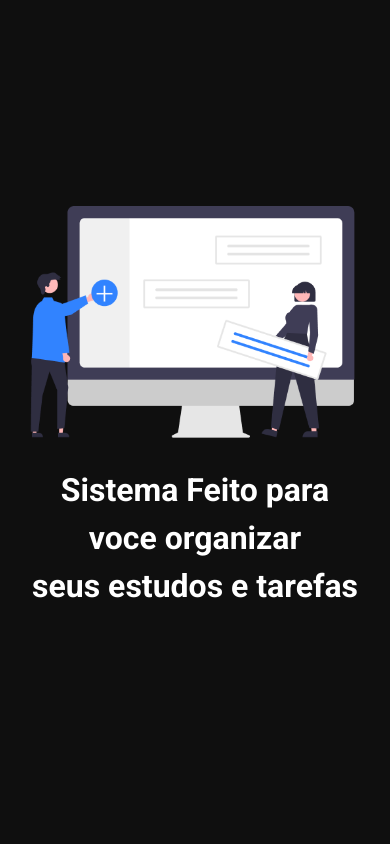
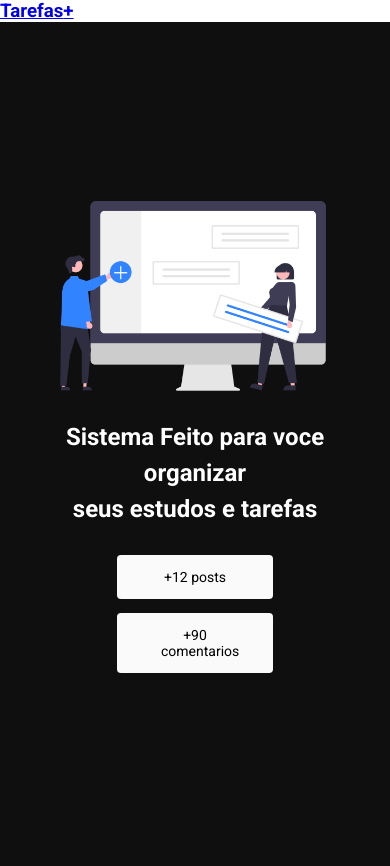
Before and after one commit to Klaudio0707/Tarefas_check, a Next.js app: page / in a window 390 px wide. Before the commit the page ends 844 px from the top, so only its background shows below. Built offline with nearby package versions, Linux system fonts and the light colour scheme.

Commit message:
styles da pg home e responsividade. Mais a criação do header

```diff
--- a/src/app/layout.tsx
+++ b/src/app/layout.tsx
@@ -1,6 +1,7 @@
 import type { Metadata } from "next";
 import { Geist, Geist_Mono } from "next/font/google";
 import "../styles/globals.css";
+import { Header } from "@/components/header";
 
 const geistSans = Geist({
   variable: "--font-geist-sans",
@@ -24,8 +25,9 @@
 }>) {
   return (
     <html lang="en">
-      <body className={`${geistSans.variable} ${geistMono.variable}`}>
-        {children}
+      <body>
+      <Header/> {/* header */}
+           {children}
       </body>
     </html>
   );
--- a/src/app/page.tsx
+++ b/src/app/page.tsx
@@ -19,6 +19,14 @@
           Sistema Feito para voce organizar <br/>
           seus estudos e tarefas
         </h1>
+          <div className={styles.infoContent}>
+            <section className={styles.box}>
+               <span>+12 posts</span>
+            </section>
+            <section className={styles.box}>
+               <span>+90 comentarios</span>
+            </section>
+          </div>
 
      </main>
     </div>
--- /dev/null
+++ b/src/components/header/index.tsx
@@ -0,0 +1,16 @@
+import styles from './styles.module.css'
+import Link from 'next/link'
+export function Header() {
+    return(
+        <header className={styles.header}>
+            <section className={styles.content}>
+                <nav className={styles.nav}>
+                    <Link href='/'>
+                        <h1 className={styles.logo}>Tarefas<span></span>+</h1>
+                    </Link>
+                </nav>
+            </section>
+        </header>
+    )
+
+}
--- a/src/styles/home.module.css
+++ b/src/styles/home.module.css
@@ -1,4 +1,4 @@
-.container{
+.container {
   background-color: #0f0f0f;
   width: 100%;
   height: 100vh;
@@ -7,26 +7,60 @@
   align-items: center;
   flex-direction: column;
 }
-.logoContent{
+.logoContent {
   display: flex;
   flex-direction: column;
   align-items: center;
   justify-content: center;
-
 }
-.hero{
+.hero {
   max-width: 380px;
   object-fit: contain;
   width: auto;
   height: auto;
-
-
 }
 
-.title{
+.title {
   color: #fff;
   text-align: center;
   margin: 28px;
   line-height: 150%;
+}
+
+.infoContent {
+  display: flex;
+  align-items: center;
+  justify-content: space-around;
+}
+
+.box {
+  background-color: #fafafa;
+  padding: 14px 44px;
+  border-radius: 4px;
+  transition: transform 0.4s;
+}
+
+.box:hover {
+  transform: scale(1.08);
+}
+
+@media screen and (max-width: 580px){
+  .hero{
+    max-width: 80%;
+
+  }
+  .title {
+    font-size: 24px;
+
+  }
+  .infoContent{
+    flex-direction: column;
+  }
+  .box{
+    width: 40%;
+    margin-bottom: 14px;
+    font-size: 14px;
+    text-align: center;
+  }
 
 }
```
Also changed, not shown: src/components/header/styles.module.css (added).
